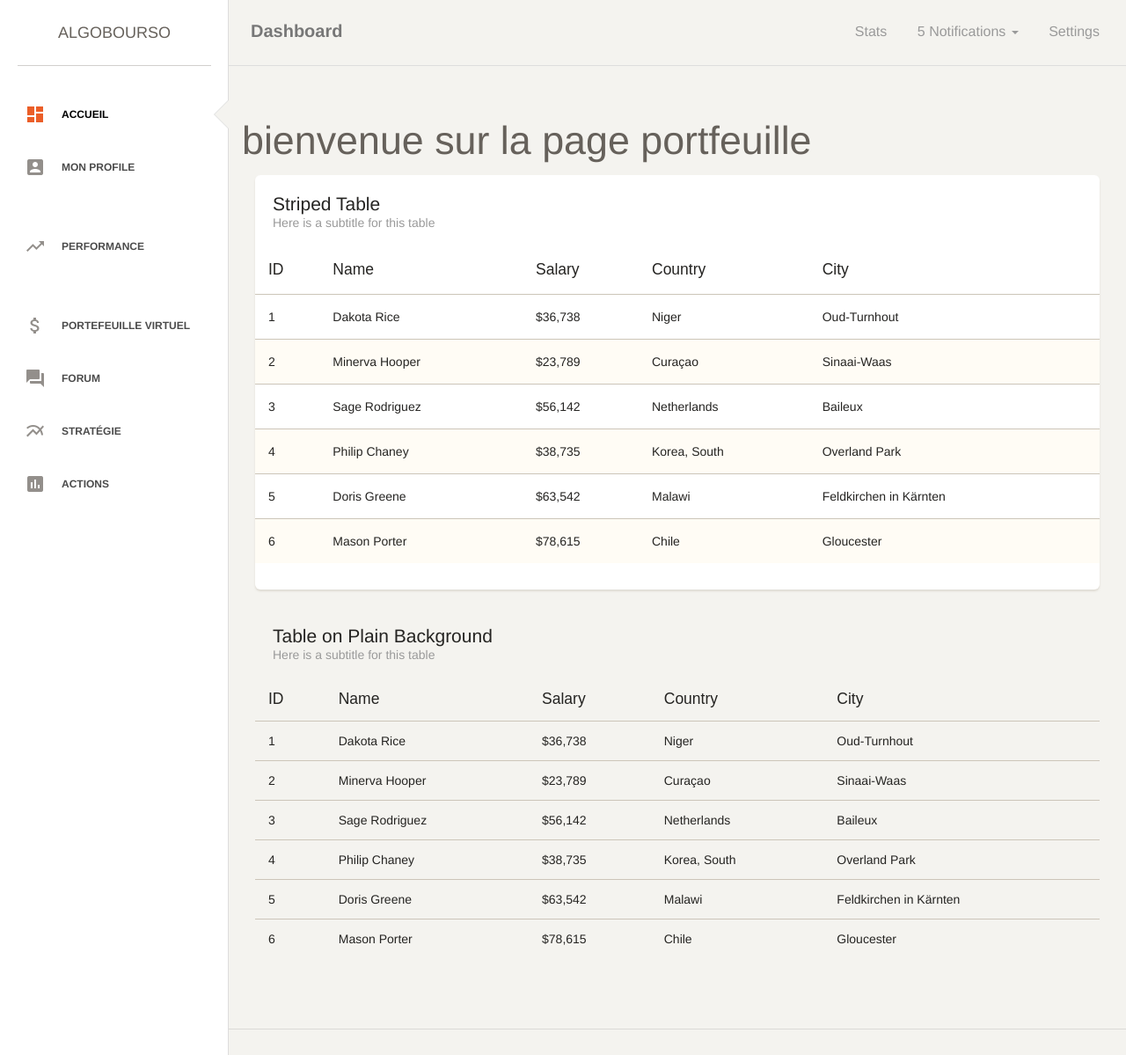
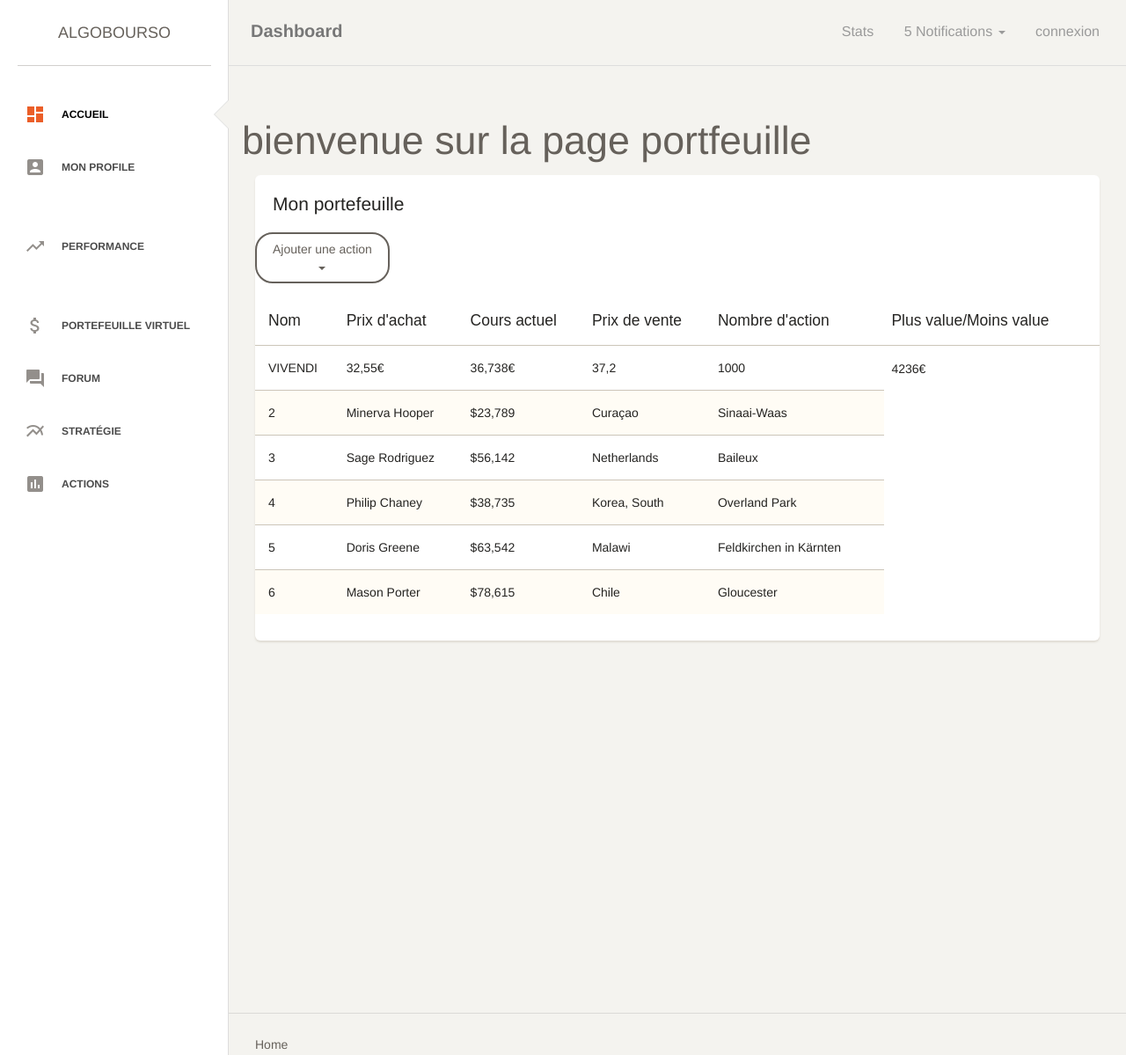
Before and after one commit to mamos2/algobourso5, a Django app: page /portefeuille/ in a window 1280 px wide. Shown: the whole page at 88% size. Run offline with Django 3.2, Linux system fonts and the light colour scheme; some libraries are stand-ins or nearby versions.

Commit message:
app algobourso

```diff
--- a/algobourso/templates/pages/actions.html
+++ b/algobourso/templates/pages/actions.html
@@ -2,5 +2,6 @@
 {% block body %}
    {% block container_page %}
        <h1>section actions</h1>
+       <iframe src="https://widgets2.rt.prorealtime.com/ProRealTime_HTML5XLight/itcharts.phtml?wid=2017156427&k=3c394818e64abed4894349b9ca194586" height="700" width ="700" frameborder="0" scrolling="no"></iframe>
   {% endblock container_page %}
 {% endblock %}
--- a/algobourso/templates/pages/portefeuille.html
+++ b/algobourso/templates/pages/portefeuille.html
@@ -7,25 +7,43 @@
                     <div class="col-md-12">
                         <div class="card">
                             <div class="header">
-                                <h4 class="title">Striped Table</h4>
-                                <p class="category">Here is a subtitle for this table</p>
+                                <h4 class="title">Mon portefeuille</h4>
+                                </br><p class="category"> </p>
                             </div>
+                             <div class="dropdown">
+                <a href="#" class="btn dropdown-toggle" data-toggle="dropdown">
+                    Ajouter une action
+                    <br>
+                    <b class="caret"></b>
+                </a>
+                <ul class="dropdown-menu">
+                    <li><a href="#paper">cac40</a></li>
+                    <li><a href="#paper">axa</a></li>
+                    <li><a href="#paper">bnp</a></li>
+                    <li class="divider"></li>
+                    <li><a href="#paper">total</a></li>
+                    <li class="divider"></li>
+                    <li><a href="#paper">vivendi</a></li>
+                </ul>
+                </div>
                             <div class="content table-responsive table-full-width">
                                 <table class="table table-striped">
                                     <thead>
-                                        <tr><th>ID</th>
-                                    	<th>Name</th>
-                                    	<th>Salary</th>
-                                    	<th>Country</th>
-                                    	<th>City</th>
+                                        <tr><th>Nom</th>
+                                    	<th>Prix d'achat</th>
+                                    	<th>Cours actuel</th>
+                                    	<th>Prix de vente </th>
+                                        <th>Nombre d'action</th>
+                                    	<th>Plus value/Moins value</th>
                                     </tr></thead>
                                     <tbody>
                                         <tr>
-                                        	<td>1</td>
-                                        	<td>Dakota Rice</td>
-                                        	<td>$36,738</td>
-                                        	<td>Niger</td>
-                                        	<td>Oud-Turnhout</td>
+                                        	<td>VIVENDI</td>
+                                        	<td>32,55€</td>
+                                        	<td>36,738€</td>
+                                        	<td>37,2</td>
+                                        	<td>1000</td>
+                                            <td>4236€</td>
                                         </tr>
                                         <tr>
                                         	<td>2</td>
@@ -70,70 +88,9 @@
                     </div>
 
 
-                    <div class="col-md-12">
-                        <div class="card card-plain">
-                            <div class="header">
-                                <h4 class="title">Table on Plain Background</h4>
-                                <p class="category">Here is a subtitle for this table</p>
-                            </div>
-                            <div class="content table-responsive table-full-width">
-                                <table class="table table-hover">
-                                    <thead>
-                                        <tr><th>ID</th>
-                                    	<th>Name</th>
-                                    	<th>Salary</th>
-                                    	<th>Country</th>
-                                    	<th>City</th>
-                                    </tr></thead>
-                                    <tbody>
-                                        <tr>
-                                        	<td>1</td>
-                                        	<td>Dakota Rice</td>
-                                        	<td>$36,738</td>
-                                        	<td>Niger</td>
-                                        	<td>Oud-Turnhout</td>
-                                        </tr>
-                                        <tr>
-                                        	<td>2</td>
-                                        	<td>Minerva Hooper</td>
-                                        	<td>$23,789</td>
-                                        	<td>Curaçao</td>
-                                        	<td>Sinaai-Waas</td>
-                                        </tr>
-                                        <tr>
-                                        	<td>3</td>
-                                        	<td>Sage Rodriguez</td>
-                                        	<td>$56,142</td>
-                                        	<td>Netherlands</td>
-                                        	<td>Baileux</td>
-                                        </tr>
-                                        <tr>
-                                        	<td>4</td>
-                                        	<td>Philip Chaney</td>
-                                        	<td>$38,735</td>
-                                        	<td>Korea, South</td>
-                                        	<td>Overland Park</td>
-                                        </tr>
-                                        <tr>
-                                        	<td>5</td>
-                                        	<td>Doris Greene</td>
-                                        	<td>$63,542</td>
-                                        	<td>Malawi</td>
-                                        	<td>Feldkirchen in Kärnten</td>
-                                        </tr>
-                                        <tr>
-                                        	<td>6</td>
-                                        	<td>Mason Porter</td>
-                                        	<td>$78,615</td>
-                                        	<td>Chile</td>
-                                        	<td>Gloucester</td>
-                                        </tr>
-                                    </tbody>
-                                </table>
 
-                            </div>
-                        </div>
-                    </div>
+
+
 
 
                 </div>
--- a/algobourso/templates/partials/navbar.html
+++ b/algobourso/templates/partials/navbar.html
@@ -101,7 +101,7 @@
 						<li>
                             <a href="#">
 								<i class="ti-settings"></i>
-								<p>Settings</p>
+								<p>connexion</p>
                             </a>
                         </li>
                     </ul>
```
